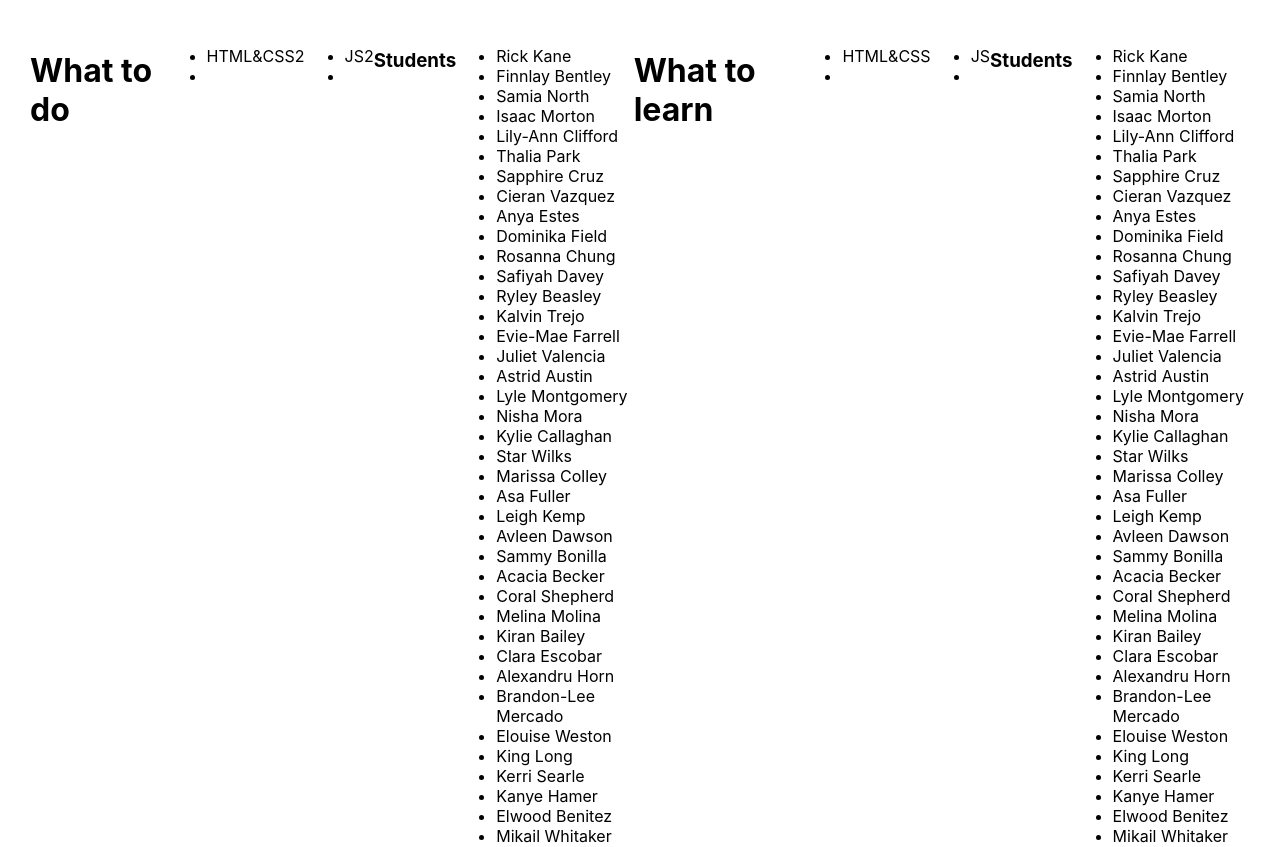
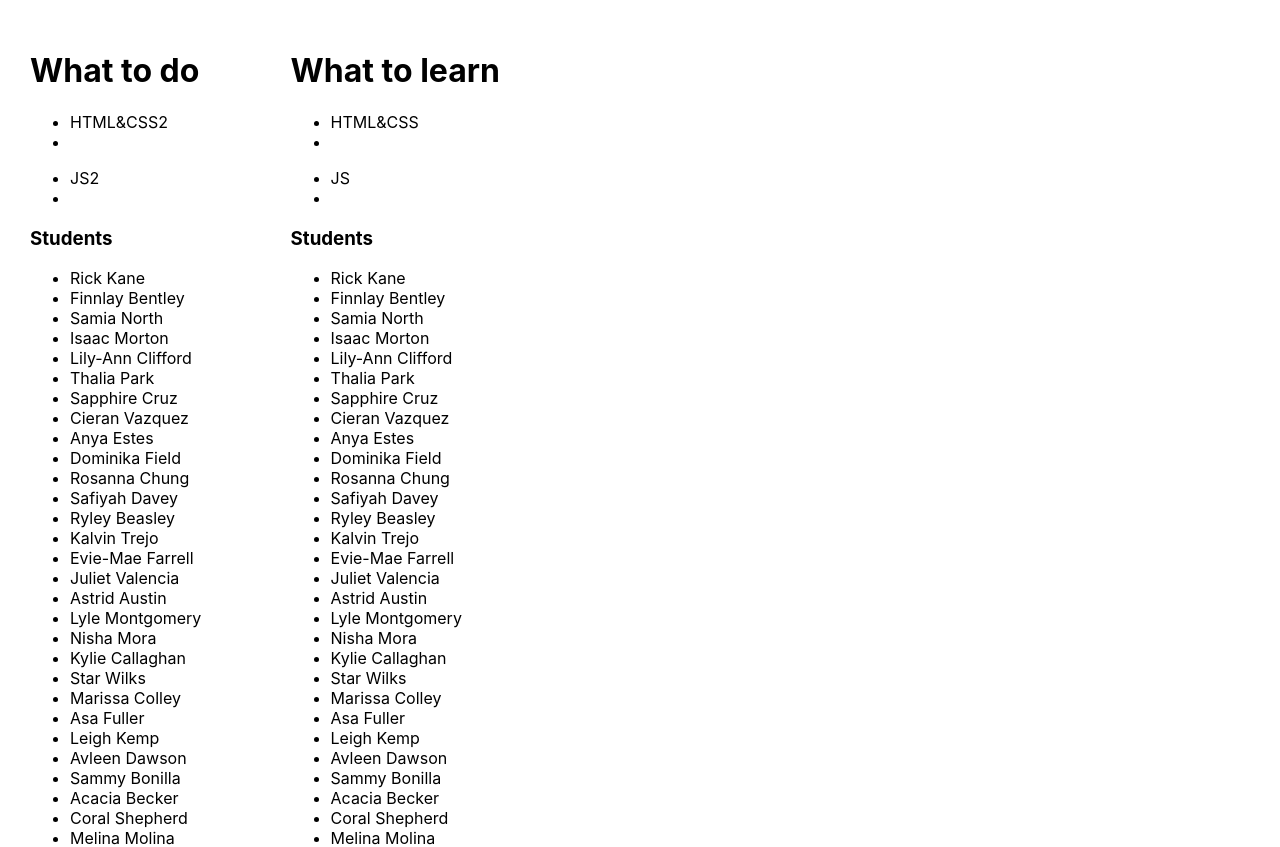
Before and after one commit to AnnaRalew/opt-components, a React (Create React App) app: page / in a window 1280 px wide. Shown: the top 847 px of the page. Built offline with nearby package versions, Linux system fonts and the light colour scheme.

Commit message:
Refactor Tasks

```diff
--- a/src/Tasks.tsx
+++ b/src/Tasks.tsx
@@ -13,7 +13,7 @@ type TaskPropsType = {
 
 export const Tasks = ({title, tasks, students}: DataPropsType) => {
     return (
-        <>
+        <div>
             <h1>{title}</h1>
             {tasks.map(task => {
                 return (
@@ -27,6 +27,6 @@ export const Tasks = ({title, tasks, students}: DataPropsType) => {
             <ul>
                 {students.map(stName => <li>{stName}</li>)}
             </ul>
-        </>
+        </div>
     )
 }
```
